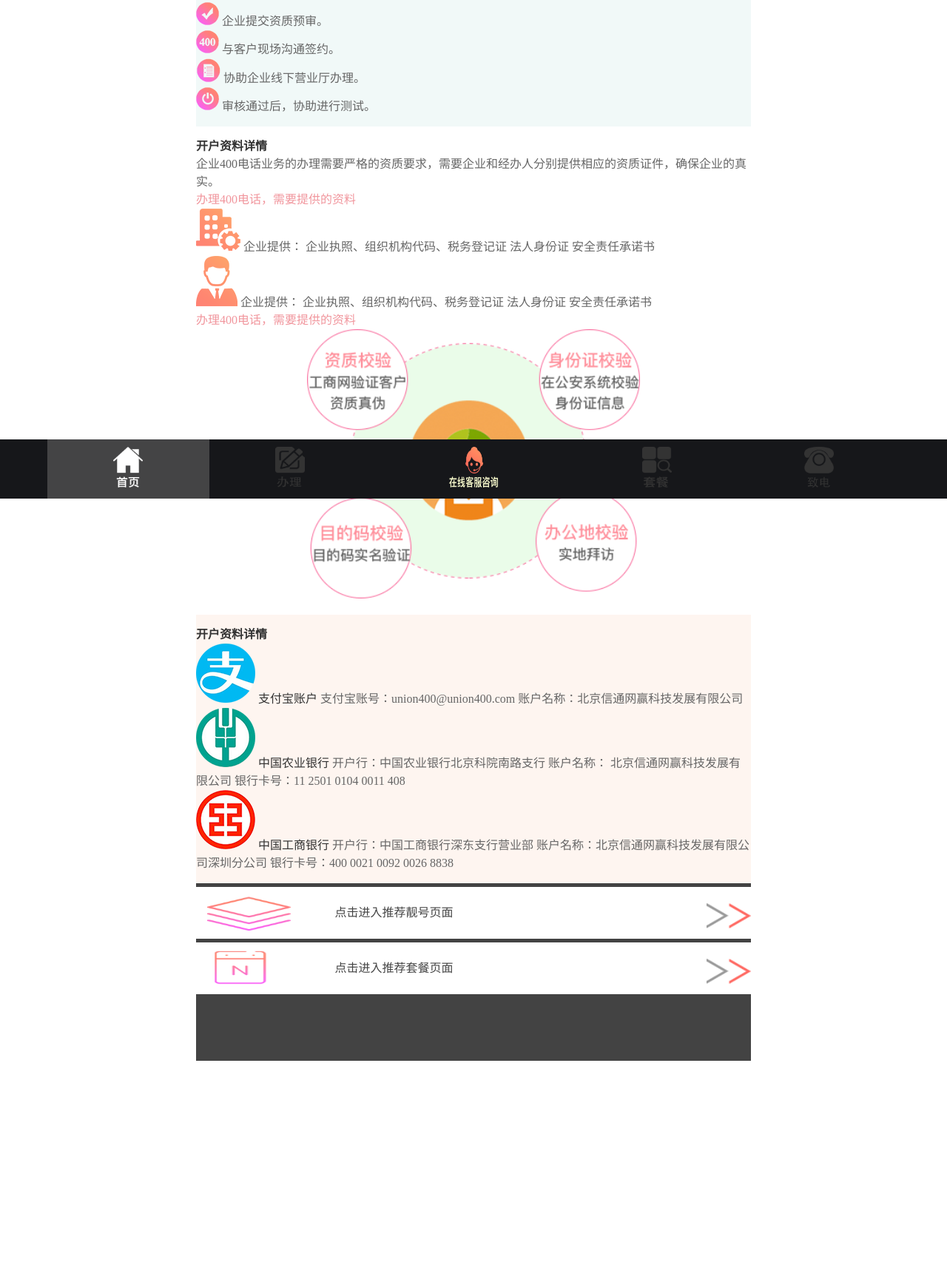
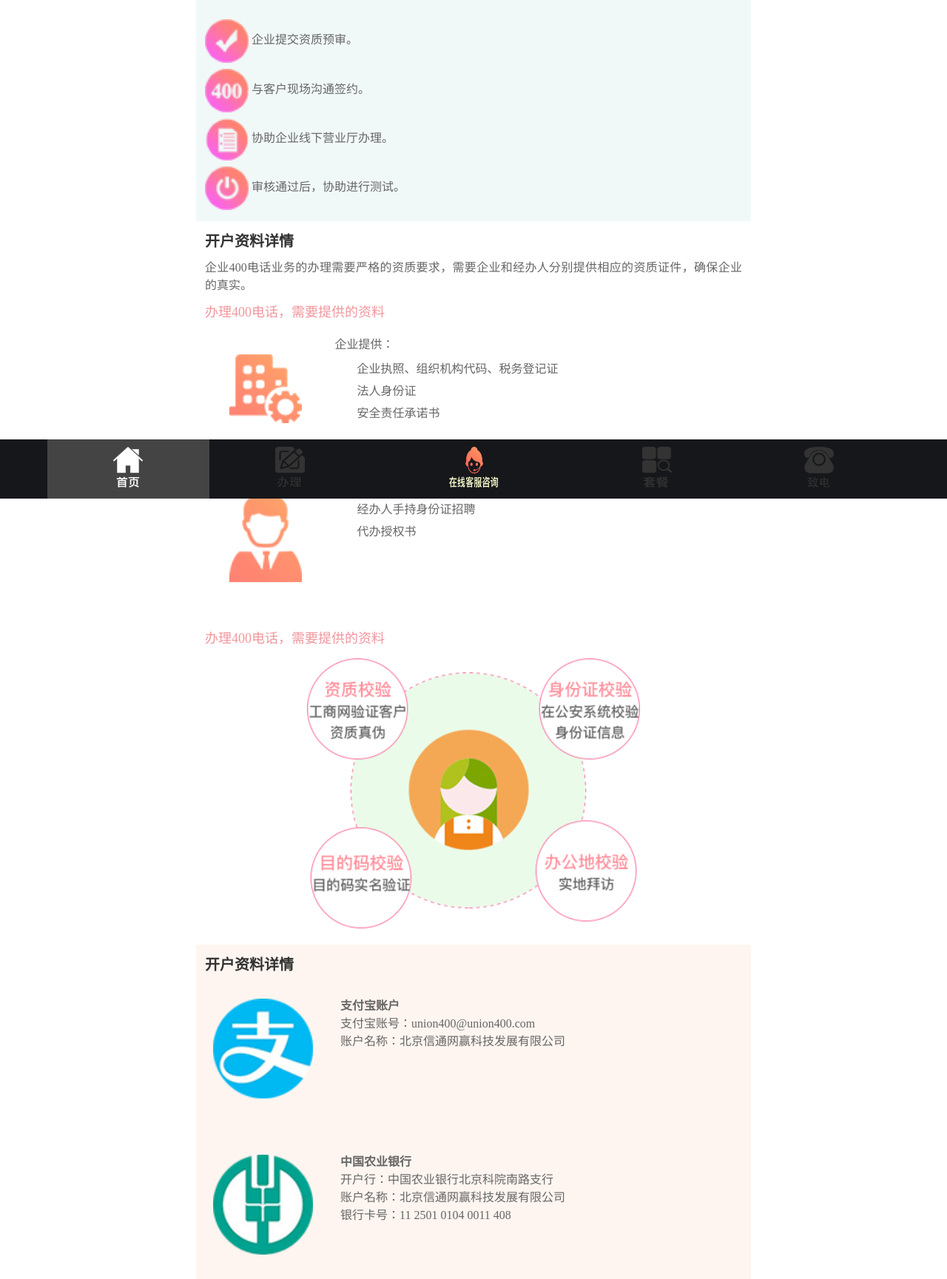
Before and after one commit to freedong/unionmobile, a website: page src/raiders.html in a window 1280 px wide. Shown: the part 126-1855 px from the top of the page at 74% size. Before the commit the page ends 1560 px from the top, so only its background shows below. Drawn offline with Linux system fonts and the light colour scheme.

Commit message:
'tijiao'

```diff
--- a/src/css/raiders.css
+++ b/src/css/raiders.css
@@ -12,14 +12,21 @@
 .rai_container .rai_kt h3{
     color: #333333;
     font-weight: bold;
-    font-size: 1rem;
+    font-size: 1.25rem;
+    padding-left: 12px;
+    padding-bottom: 15px;
 }
 
 
-
+.rai_container .rai_kt .rai_kt_div ul li img{
+    vertical-align: middle;
+    width: 8%;
+}
 .rai_container .rai_kt .rai_kt_div ul li{
     color: #666666;
     font-size: 1rem;
+    padding-left: 12px;
+    padding-top: 8px;
 }
 
 
@@ -40,18 +47,26 @@
 .rai_container .rai_kh h3{
     color: #333333;
     font-weight: bold;
-    font-size: 1rem;
+    font-size: 1.25rem;
+    padding-left: 12px;
 }
 
 
 .rai_container .rai_kh p{
     color: #666666;
     font-size: 1rem;
+    padding: 12px;
+    text-align: justify;
 }
 
 .rai_container .rai_kh h5{
     color: #f1969d;
-    font-size: 1rem;
+    font-size: 1.125rem;
+    padding-left: 12px;
+}
+
+.rai_container .rai_kh .rai_kh_div{
+    padding-bottom: 12px;
 }
 
 .rai_container .rai_kh .rai_kh_div ul li{
@@ -59,9 +74,38 @@
     font-size: 1rem;
 }
 
+
+.rai_container .rai_kh .rai_kh_div ul li .rai_kh_div1{
+    width: 13%;
+    padding: 6%;
+}
+
+.rai_container .rai_kh .rai_kh_div ul li .rai_kh_div1 img{
+    width: 100%;
+}
+
+.rai_container .rai_kh .rai_kh_div ul li .rai_kh_div2{
+    width: 75%;
+    padding-top: 20px;
+}
+
+.rai_container .rai_kh .rai_kh_div ul li .rai_kh_div2 h6{
+    color: #666666;
+    font-size: 1rem;
+    padding-bottom: 6px;
+}
+
+.rai_container .rai_kh .rai_kh_div ul li .rai_kh_div2 p{
+    color: #666666;
+    font-size: 1rem;
+    padding: 3px 30px;
+    text-align: justify;
+}
+
 .rai_container .rai_kh .rai_kh_div1{
     width: 100%;
     text-align: center;
+    padding-top: 15px;
 }
 .rai_container .rai_kh .rai_kh_div1 img{
     width: 60%;
@@ -82,18 +126,48 @@
 .rai_container .rai_fk h3{
     color: #333333;
     font-weight: bold;
+    font-size: 1.25rem;
+    padding-left: 12px;
+}
+
+.rai_container .rai_fk .rai_fk_div ul li h5{
+    color: #333333;
     font-size: 1rem;
 }
-
-.rai_container .rai_fk .rai_fk_div ul li span{
-    color: #333333;
+.rai_container .rai_fk .rai_fk_div ul li p{
+    color: #666666;
     font-size: 1rem;
 }
 
 .rai_container .rai_fk .rai_fk_div ul li{
+    padding: 12px 0px;
+}
+.rai_container .rai_fk .rai_fk_div ul li .rai_fk_div1{
+    width: 20%;
+    padding: 3%;
+}
+
+.rai_container .rai_fk .rai_fk_div ul li .rai_fk_div1 img{
+    width: 90%;
+}
+
+.rai_container .rai_fk .rai_fk_div ul li .rai_fk_div2{
+    width: 71%;
+    padding-right: 3%;
+}
+
+.rai_container .rai_fk .rai_fk_div ul li .rai_fk_div2 h5{
+    color: #666666;
+    font-size: 1rem;
+    font-weight: bold;
+    padding-top: 20px;
+}
+.rai_container .rai_fk .rai_fk_div ul li .rai_fk_div2 p{
     color: #666666;
     font-size: 1rem;
 }
+
+
 
 
 
--- a/src/raiders.html
+++ b/src/raiders.html
@@ -45,22 +45,18 @@
             <div class="rai_kt_div">
                 <ul class="clearFloat">
                     <li>
-                        <i></i>
                         <img src="images/rai_kt1.png" />
-                        企业提交资质预审。
+                        <span>企业提交资质预审。</span>
                     </li>
                     <li>
-                        <i></i>
                         <img src="images/rai_kt2.png" />
                         与客户现场沟通签约。
                     </li>
                     <li>
-                        <i></i>
                         <img src="images/rai_kt3.png" />
                         协助企业线下营业厅办理。
                     </li>
                     <li>
-                        <i></i>
                         <img src="images/rai_kt4.png" />
                         审核通过后，协助进行测试。
                     </li>
@@ -74,18 +70,27 @@
             <div class="rai_kh_div">
                 <ul class="clearFloat">
                     <li>
-                        <img src="images/rai_kh1.png" />
-                        企业提供：
-                        企业执照、组织机构代码、税务登记证
-                        法人身份证
-                        安全责任承诺书
+                        <div class="floatLeft rai_kh_div1">
+                            <img src="images/rai_kh1.png" />
+                        </div>
+                        <div class="floatRight rai_kh_div2">
+                            <h6>企业提供：</h6>
+                            <p>企业执照、组织机构代码、税务登记证</p>
+                            <p>法人身份证</p>
+                            <p>安全责任承诺书</p>
+                        </div>
+                        <div style="clear:both;"></div>
                     </li>
                     <li>
-                        <img src="images/rai_kh2.png" />
-                        企业提供：
-                        企业执照、组织机构代码、税务登记证
-                        法人身份证
-                        安全责任承诺书
+                        <div class="floatLeft rai_kh_div1">
+                            <img src="images/rai_kh2.png" />
+                        </div>
+                        <div class="floatRight rai_kh_div2">
+                            <h6>经办人：</h6>
+                            <p>经办人手持身份证招聘</p>
+                            <p>代办授权书</p>
+                        </div>
+                        <div style="clear:both;"></div>
                     </li>
                 </ul>
             </div>
@@ -99,24 +104,39 @@
             <div class="rai_fk_div">
                 <ul class="clearFloat">
                     <li>
-                        <img src="images/rai_fk1.png" />
-                        <span>支付宝账户</span>
-                        支付宝账号：union400@union400.com
-                        账户名称：北京信通网赢科技发展有限公司
+                       <div class="floatLeft rai_fk_div1">
+                           <img src="images/rai_fk1.png" />
+                       </div>
+                       <div class="floatRight rai_fk_div2">
+                           <h5>支付宝账户</h5>
+                           <p>支付宝账号：union400@union400.com</p>
+                           <p>账户名称：北京信通网赢科技发展有限公司</p>
+                       </div>
+                        <div style="clear: both;"></div>
                     </li>
                     <li>
-                        <img src="images/rai_fk2.png" />
-                        <span>中国农业银行</span>
-                        开户行：中国农业银行北京科院南路支行
-                        账户名称： 北京信通网赢科技发展有限公司
-                        银行卡号：11 2501 0104 0011 408
+                        <div class="floatLeft rai_fk_div1">
+                            <img src="images/rai_fk2.png" />
+                        </div>
+                        <div class="floatRight rai_fk_div2">
+                            <h5>中国农业银行</h5>
+                            <p>开户行：中国农业银行北京科院南路支行</p>
+                            <p>账户名称：北京信通网赢科技发展有限公司</p>
+                            <p>银行卡号：11 2501 0104 0011 408</p>
+                        </div>
+                        <div style="clear: both;"></div>
                     </li>
                     <li>
-                        <img src="images/rai_fk3.png" />
-                        <span>中国工商银行</span>
-                        开户行：中国工商银行深东支行营业部
-                        账户名称：北京信通网赢科技发展有限公司深圳分公司
-                        银行卡号：400 0021 0092 0026 8838
+                        <div class="floatLeft rai_fk_div1">
+                            <img src="images/rai_fk3.png" />
+                        </div>
+                        <div class="floatRight rai_fk_div2">
+                            <h5>中国工商银行</h5>
+                            <p>开户行：中国工商银行深东支行营业部</p>
+                            <p>账户名称：北京信通网赢科技发展有限公司深圳分公司</p>
+                            <p>银行卡号：400 0021 0092 0026 8838</p>
+                        </div>
+                        <div style="clear: both;"></div>
                     </li>
                 </ul>
             </div>
```
